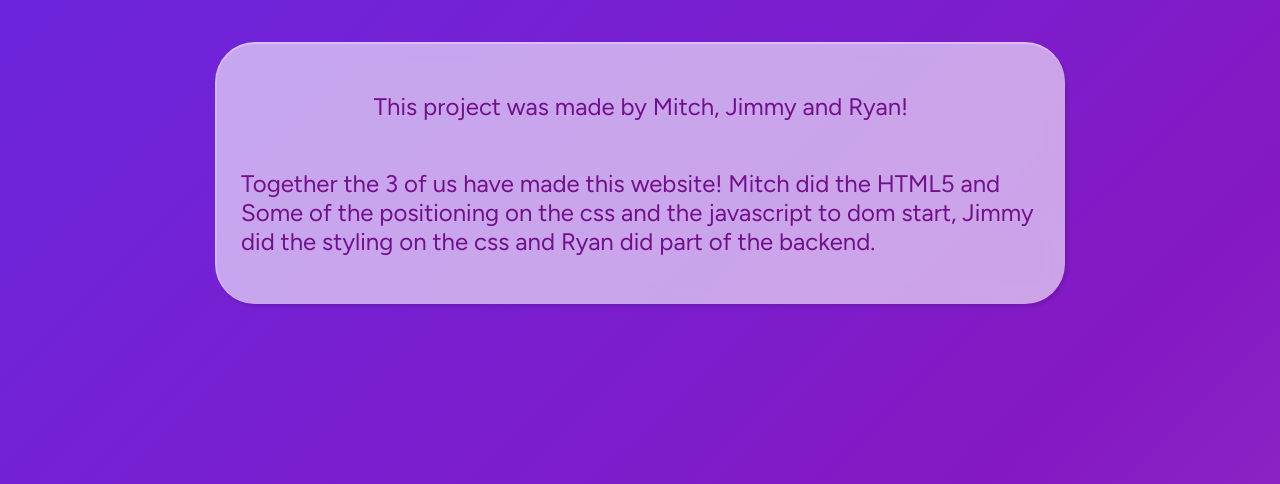
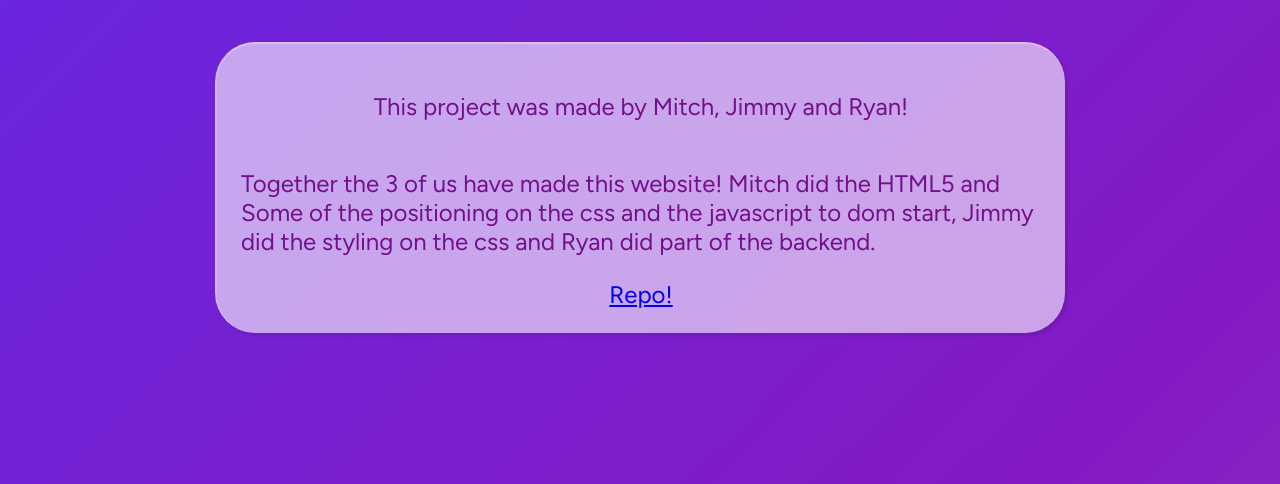
Before and after one commit to k7le-777/bunch-of-front-end-devs, a plain HTML site: page about.html in a window 1280 px wide. Shown: the part 316-800 px from the top of the page. Drawn offline with nearby package versions, Linux system fonts and the light colour scheme.

Commit message:
added the github link a tag

```diff
--- a/about.html
+++ b/about.html
@@ -22,6 +22,7 @@
 	<div class="about-body">
 		<p>This project was made by Mitch, Jimmy and Ryan!</p>
     <p>Together the 3 of us have made this website! Mitch did the HTML5 and Some of the positioning on the css and the javascript to dom start, Jimmy did the styling on the css and Ryan did part of the backend.</p>
+    <a href="https://github.com/k7le-777/bunch-of-front-end-devs">Repo!</a>
 	</div>
 	<script src="assets/js/script.js"></script>
 </body>
```
